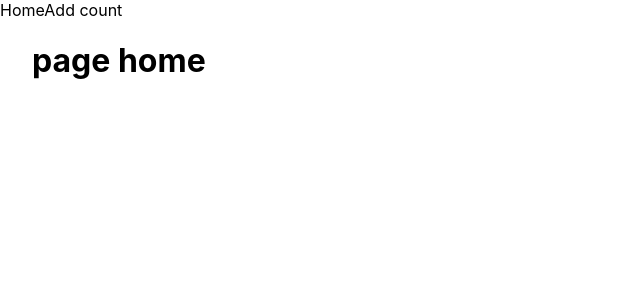
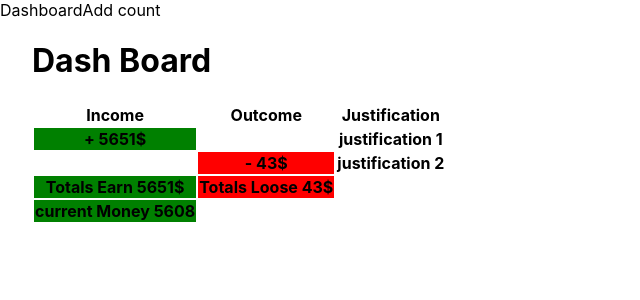
Before and after one commit to Nikasaih/NextJs_accountingSystem, a Next.js app: page / in a window 1280 px wide. Shown: the top 300 px of the page, without its empty margins (0-640 px from the left). Built offline with nearby package versions, Linux system fonts and the light colour scheme.

Commit message:
ajout de la logique. plus que le css et l'ajout de fs pour get la data

```diff
--- a/components/ContextWrapper.js
+++ b/components/ContextWrapper.js
@@ -1,16 +1,30 @@
 import { createContext, useState } from "react";
 export const AppContext = createContext({});
+import { nanoid } from "nanoid";
 
 function ContextWrapper(props) {
   const { children, ...otherProps } = props;
 
   const initialState = [
-    { count: "obj 1", justification: "" },
-    { count: "obj 2", justification: "" },
+    {
+      id: nanoid(),
+      count: "5651",
+      justification: "justification 1",
+      state: "pos",
+    },
+    {
+      id: nanoid(),
+      count: "43",
+      justification: "justification 2",
+      state: "neg",
+    },
   ];
   const [data, setData] = useState(initialState);
-  const addData = (newData) => {
-    setData(newData);
+
+  const addData = (newData, state) => {
+    newData = { ...newData, id: nanoid(), state };
+
+    setData([...data, newData]);
   };
 
   const test = { data, addData };
--- /dev/null
+++ b/components/DisplayData.jsx
@@ -0,0 +1,67 @@
+import { useContext } from "react";
+import { AppContext } from "./ContextWrapper.js";
+
+const EachInOutCome = (props) => {
+  const { data, ...otherProps } = props;
+  let earn = 0;
+  let loose = 0;
+  return (
+    <table props={otherProps}>
+      <thead>
+        <tr>
+          <th scope="col">Income</th>
+          <th scope="col">Outcome</th>
+          <th scope="col">Justification</th>
+        </tr>
+      </thead>
+      <tbody>
+        {data
+          ? data.map((e) => {
+              let t;
+              if (e.state === "pos") {
+                t = { positive: e.count };
+                earn += parseInt(e.count);
+              } else {
+                t = { negative: e.count };
+                loose += parseInt(e.count);
+              }
+
+              return (
+                <tr key={e.id}>
+                  <th bgcolor={t.positive ? `green` : null}>
+                    {t.positive ? `+ ${t.positive}$` : null}
+                  </th>
+                  <th bgcolor={t.negative ? `red` : null}>
+                    {t.negative ? `- ${t.negative}$` : null}
+                  </th>
+                  <th>{e.justification}</th>
+                </tr>
+              );
+            })
+          : null}
+      </tbody>
+      <tfoot>
+        <tr>
+          <th bgcolor="green">Totals Earn {earn}$</th>
+
+          <th bgcolor="red"> Totals Loose {loose}$</th>
+        </tr>
+        <tr>
+          <th bgcolor={earn - loose > 0 ? "green" : "red"}>
+            current Money {earn - loose}
+          </th>
+        </tr>
+      </tfoot>
+    </table>
+  );
+};
+
+export default function DisplayData({ children, props }) {
+  const { data } = useContext(AppContext);
+
+  return (
+    <div>
+      <EachInOutCome data={data} />
+    </div>
+  );
+}
--- a/pages/_app.js
+++ b/pages/_app.js
@@ -7,7 +7,7 @@ function MyApp({ Component, pageProps }) {
     <ContextWrapper>
       <header>
         <Link href="/">
-          <a>Home</a>
+          <a>Dashboard</a>
         </Link>
         <Link href="/count/add-count">
           <a>Add count</a>
--- a/pages/index.js
+++ b/pages/index.js
@@ -3,6 +3,7 @@ import Image from "next/image";
 import { useState } from "react";
 import styles from "../styles/Home.module.css";
 import { loadData, saveData, totot } from "../lib/loadOrSave.js";
+import DisplayData from "../components/DisplayData.jsx";
 
 export default function Home() {
   return (
@@ -12,7 +13,9 @@ export default function Home() {
         <meta name="description" content="Generated by create next app" />
         <link rel="icon" href="/favicon.ico" />
       </Head>
-      <h1>page home</h1>
+      <h1>Dash Board</h1>
+
+      <DisplayData />
     </div>
   );
 }
```
Also changed, not shown: pages/count/add-count.js (+16 -6 lines).
